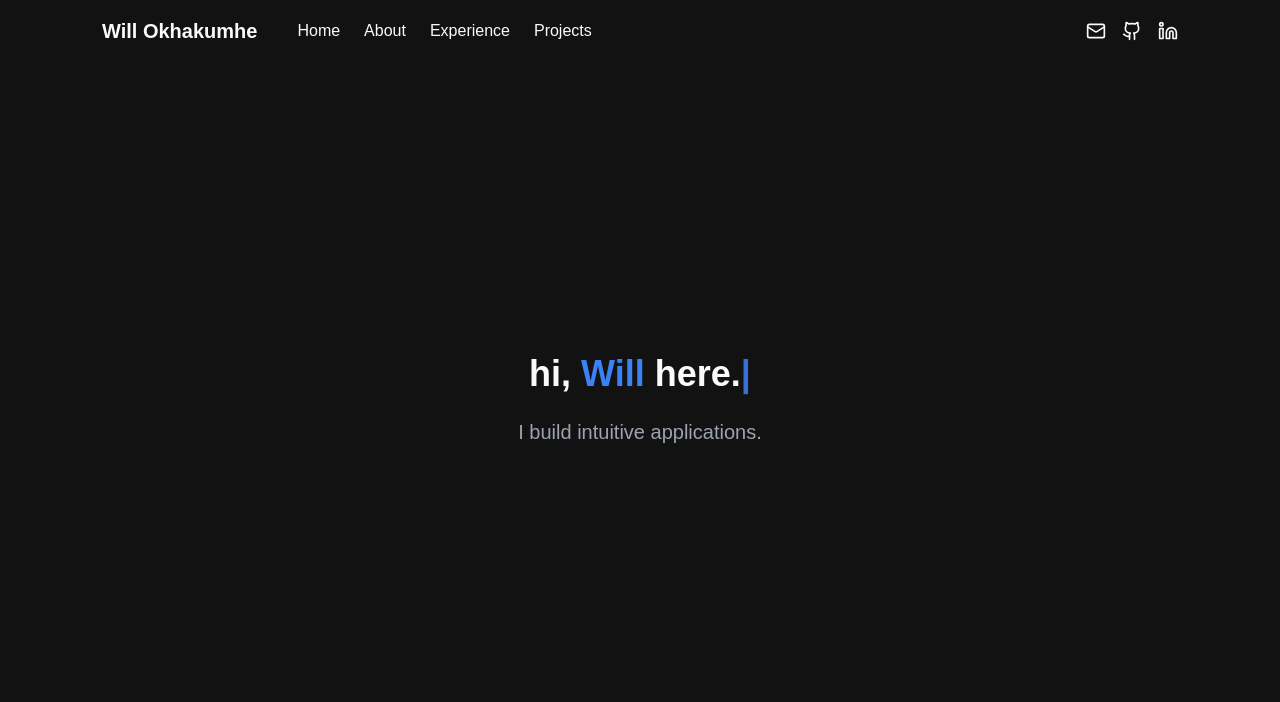
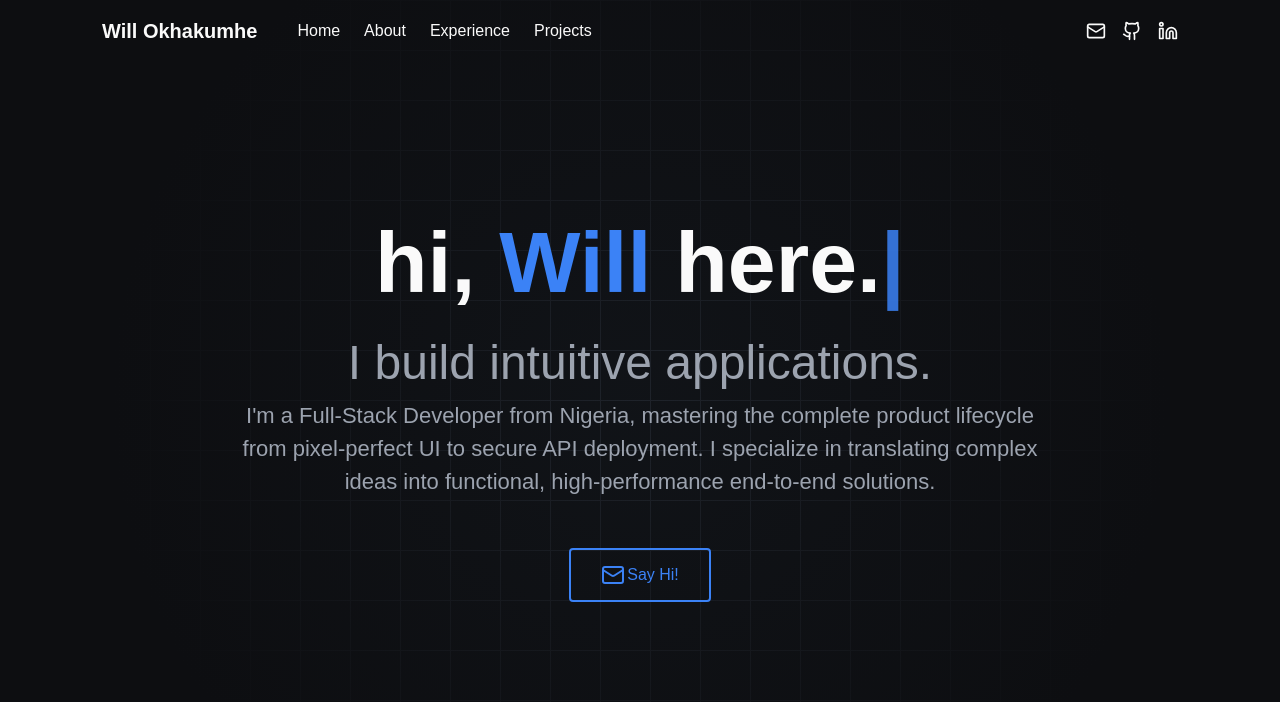
Before and after one commit to kingwillyo/portfolio, a React (Vite) app: page / in a window 1280 px wide. Shown: the top 702 px of the page. Built offline with nearby package versions, Linux system fonts and the light colour scheme; a web font is replaced by a local one.

Commit message:
implement hero

```diff
--- a/src/components/hero.jsx
+++ b/src/components/hero.jsx
@@ -1,3 +1,4 @@
+import { Mail } from "lucide-react";
 import React, { useEffect, useRef } from "react";
 import Typed from "typed.js";
 
@@ -13,7 +14,7 @@ export default function Hero() {
       typeSpeed: 70,
       showCursor: true,
       cursorChar: "|",
-      loop: false, // only runs once
+      loop: false,
     });
 
     return () => {
@@ -22,15 +23,25 @@ export default function Hero() {
   }, []);
 
   return (
-    <section className="flex flex-col items-center justify-center h-screen bg-background text-primary">
-      <h1 className="text-4xl font-bold mb-6">
-        {/* The typed text goes here */}
+    <section className="flex flex-col items-center justify-center h-screen hero-grid-background text-primary mx-auto">
+      <h1 className="text-[46px] md:text-[86px] font-bold">
         <span ref={el}></span>
       </h1>
 
-      <p className="text-xl text-secondary">
+      <p className="text-[28px] md:text-[48px] text-secondary animate-slide-in delay-2">
         I build intuitive applications.
       </p>
+      <p className="text-[18px] md:text-[22px] text-secondary text-center mb-[50px] animate-slide-in delay-2">
+        I'm a Full-Stack Developer from Nigeria, mastering the complete product
+        lifecycle <br />
+        from pixel-perfect UI to secure API deployment. I specialize in
+        translating complex <br />
+        ideas into functional, high-performance end-to-end solutions.
+      </p>
+      <button className="flex gap-[2px] border-2 rounded-sm py-[13px] px-[30px] text-accent animate-slide-in delay-3">
+        {" "}
+        <Mail /> Say Hi!
+      </button>
     </section>
   );
 }
--- a/src/components/nav.jsx
+++ b/src/components/nav.jsx
@@ -36,7 +36,7 @@ const Nav = () => {
           </a>
           <ul className="hidden md:flex gap-[24px]">
             <li>
-              <a href="#home" className="hover:text-accent transition duration-300 ease-in-out">
+              <a href="#hero" className="hover:text-accent transition duration-300 ease-in-out">
                 Home
               </a>
             </li>
--- a/src/index.css
+++ b/src/index.css
@@ -49,3 +49,62 @@ body {
   0%, 50% { opacity: 1; }
   51%, 100% { opacity: 0; }
 }
+
+.hero-grid-background {
+  /* 1. Base dark background color for the section */
+  background-color: #0d0e11;
+
+  /* 2. Stacked Background Images */
+  background-image:
+    /* The Subtle Radial Glow (Soft Light Source) */
+    radial-gradient(circle at center, rgba(30, 40, 50, 0.2) 0%, rgba(13, 14, 17, 1) 70%),
+
+    /* The Repeating Grid Lines (Layer 2 - Vertical) */
+    linear-gradient(to right, #1f2229 1px, transparent 1px),
+    /* The Repeating Grid Lines (Layer 3 - Horizontal) */
+    linear-gradient(to bottom, #1f2229 1px, transparent 1px);
+
+  /* 3. Control repetition and size */
+  background-repeat: no-repeat, repeat, repeat;
+  background-size: cover, 50px 50px, 50px 50px;
+  background-position: center, 0 0, 0 0;
+}
+
+/* 1. Keyframes: Defines the movement (slide up 30px and fade in) */
+@keyframes slideUpFadeIn {
+  0% {
+    opacity: 0;
+    transform: translateY(30px);
+  }
+  100% {
+    opacity: 1;
+    transform: translateY(0);
+  }
+}
+
+/* 2. Base Animation Class: Applied to ALL sliding elements */
+.animate-slide-in {
+  animation-duration: 0.8s;
+  animation-timing-function: ease-out;
+  animation-fill-mode: forwards; /* Keeps the element visible after animation */
+  animation-name: slideUpFadeIn;
+  /* Start invisible by default, overridden by animation */
+  opacity: 0;
+}
+
+/* 3. Staggered Delay Classes: These create the sequence */
+
+/* Start delay: Used to wait for the typing animation (1.5s typing + 0.2s buffer) */
+.delay-1 {
+  animation-delay: 1.7s;
+}
+
+/* Subtitle delay: Starts 0.2s after the first element */
+.delay-2 {
+  animation-delay: 1.9s;
+}
+
+/* Button delay: Starts 0.2s after the second element */
+.delay-3 {
+  animation-delay: 2.1s;
+}
```
Also changed, not shown: src/App.jsx (+7 -7 lines).
